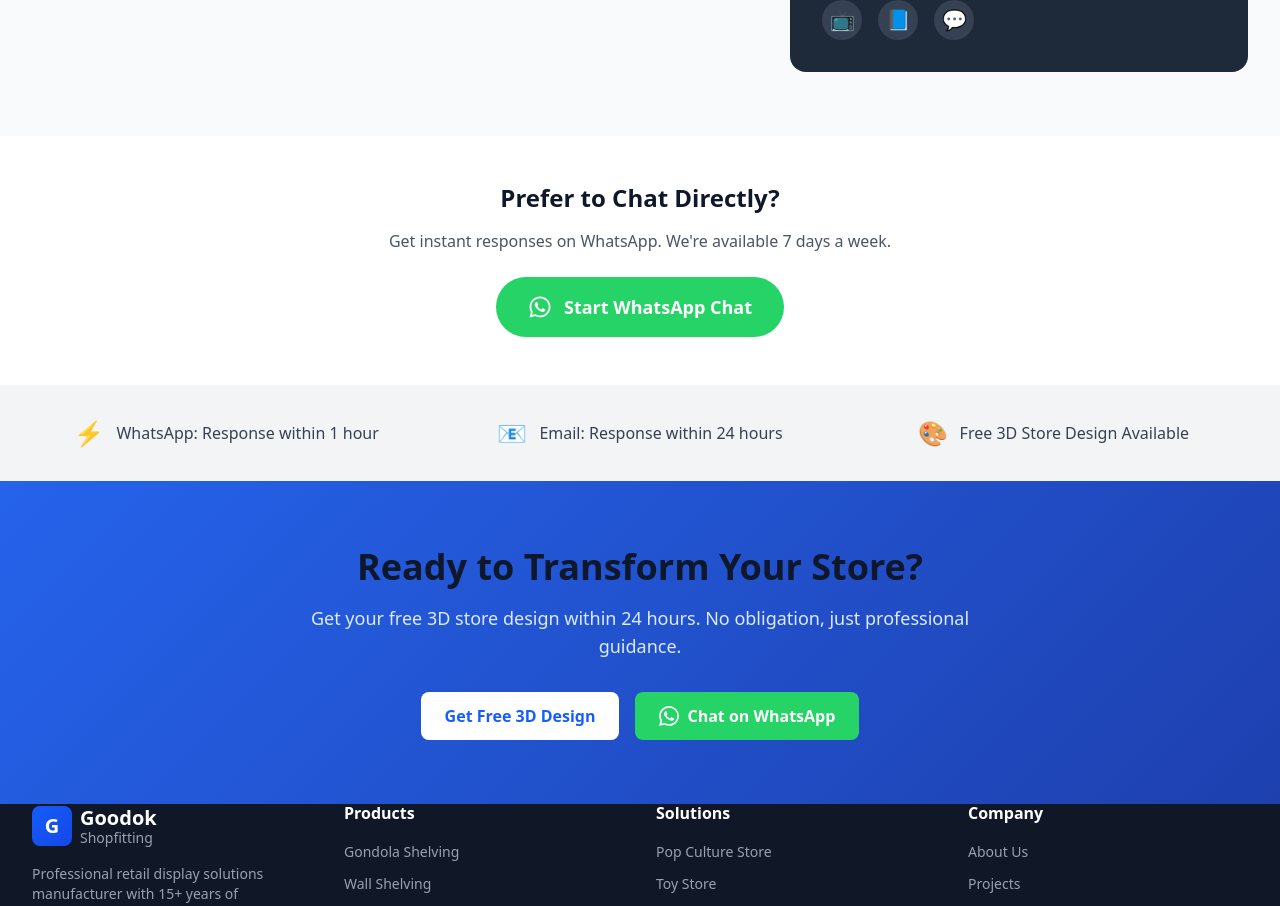
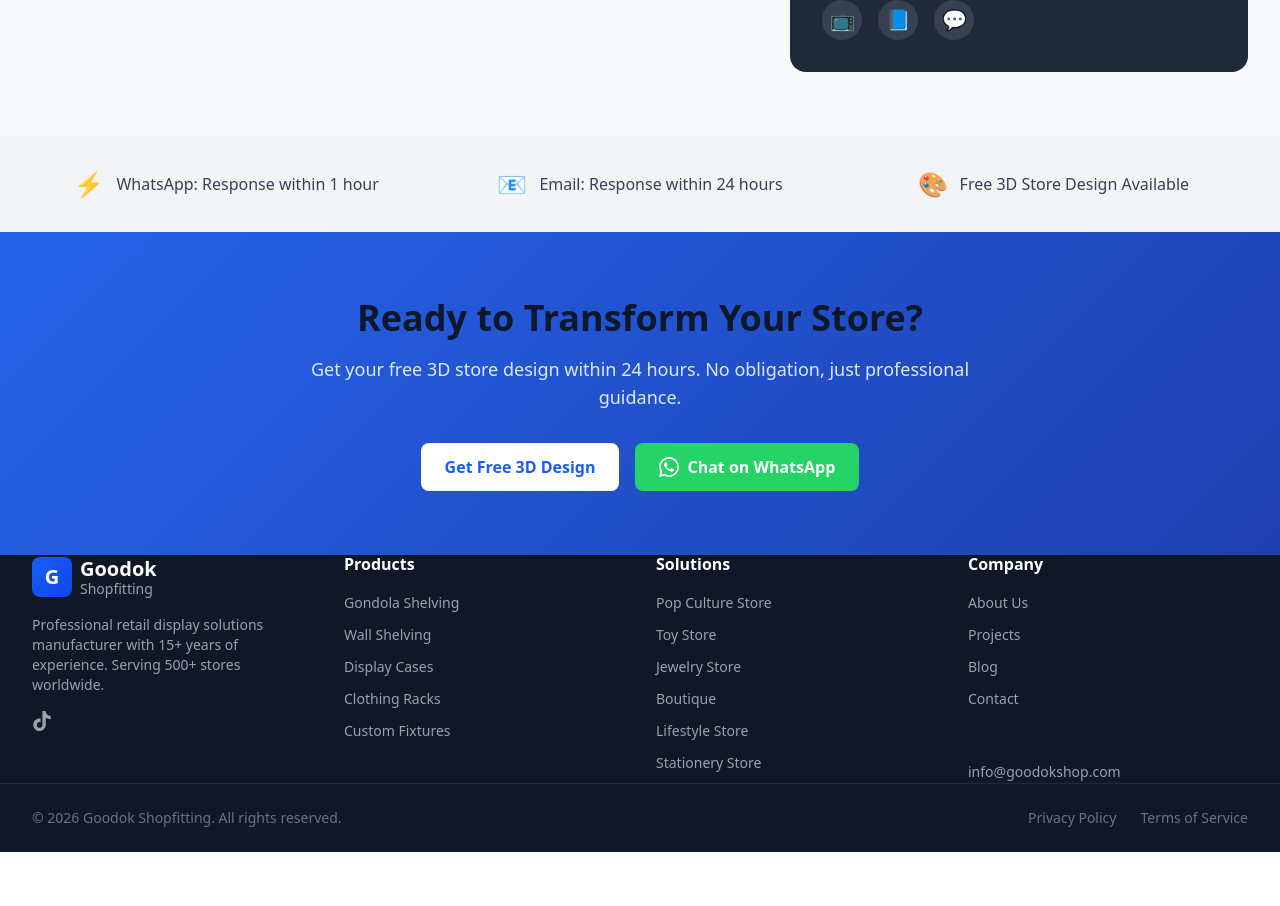
Before and after one commit to Benoy1200/goodok-website, a Next.js app: page /contact in a window 1280 px wide. Shown: the part 1020-1926 px from the top of the page. After the commit the page ends 1872 px from the top, so only its background shows below. Built offline with nearby package versions, Linux system fonts and the light colour scheme.

Commit message:
refactor: simplify pages by removing redundant WhatsApp buttons

```diff
--- a/app/contact/page.tsx
+++ b/app/contact/page.tsx
@@ -209,33 +209,6 @@ export default function ContactPage() {
                 </div>
             </section>
 
-            {/* WhatsApp CTA Section */}
-            <section className="py-12 bg-white">
-                <div className="container">
-                    <div className="max-w-3xl mx-auto text-center">
-                        <h2 className="text-2xl font-bold mb-4">Prefer to Chat Directly?</h2>
-                        <p className="text-gray-600 mb-6">
-                            Get instant responses on WhatsApp. We&apos;re available 7 days a week.
-                        </p>
-                        <a
-                            href={WHATSAPP_LINK}
-                            target="_blank"
-                            rel="noopener noreferrer"
-                            className="inline-flex items-center gap-3 bg-[#25D366] hover:bg-[#128C7E] text-white font-semibold px-8 py-4 rounded-full transition-colors text-lg"
-                        >
-                            <svg
-                                xmlns="http://www.w3.org/2000/svg"
-                                viewBox="0 0 448 512"
-                                className="w-6 h-6 fill-white"
-                            >
-                                <path d="M380.9 97.1C339 55.1 283.2 32 223.9 32c-122.4 0-222 99.6-222 222 0 39.1 10.2 77.3 29.6 111L0 480l117.7-30.9c32.4 17.7 68.9 27 106.1 27h.1c122.3 0 224.1-99.6 224.1-222 0-59.3-25.2-115-67.1-157zm-157 341.6c-33.2 0-65.7-8.9-94-25.7l-6.7-4-69.8 18.3L72 359.2l-4.4-7c-18.5-29.4-28.2-63.3-28.2-98.2 0-101.7 82.8-184.5 184.6-184.5 49.3 0 95.6 19.2 130.4 54.1 34.8 34.9 56.2 81.2 56.1 130.5 0 101.8-84.9 184.6-186.6 184.6zm101.2-138.2c-5.5-2.8-32.8-16.2-37.9-18-5.1-1.9-8.8-2.8-12.5 2.8-3.7 5.6-14.3 18-17.6 21.8-3.2 3.7-6.5 4.2-12 1.4-32.6-16.3-54-29.1-75.5-66-5.7-9.8 5.7-9.1 16.3-30.3 1.8-3.7.9-6.9-.5-9.7-1.4-2.8-12.5-30.1-17.1-41.2-4.5-10.8-9.1-9.3-12.5-9.5-3.2-.2-6.9-.2-10.6-.2-3.7 0-9.7 1.4-14.8 6.9-5.1 5.6-19.4 19-19.4 46.3 0 27.3 19.9 53.7 22.6 57.4 2.8 3.7 39.1 59.7 94.8 83.8 35.2 15.2 49 16.5 66.6 13.9 10.7-1.6 32.8-13.4 37.4-26.4 4.6-13 4.6-24.1 3.2-26.4-1.3-2.5-5-3.9-10.5-6.6z" />
-                            </svg>
-                            Start WhatsApp Chat
-                        </a>
-                    </div>
-                </div>
-            </section>
-
             {/* Quick Info Strip */}
             <section className="py-8 bg-gray-100">
                 <div className="container">
--- a/app/page.tsx
+++ b/app/page.tsx
@@ -126,17 +126,6 @@ export default function Home() {
               >
                 Get Free 3D Design
               </Link>
-              <a
-                href="https://api.whatsapp.com/send?phone=8613822102050&text=Hi%20I%20need%20a%203D%20store%20design"
-                target="_blank"
-                rel="noopener noreferrer"
-                className="btn btn-whatsapp text-lg px-8 py-4 gap-2"
-              >
-                <svg className="w-6 h-6" fill="currentColor" viewBox="0 0 24 24">
-                  <path d="M17.472 14.382c-.297-.149-1.758-.867-2.03-.967-.273-.099-.471-.148-.67.15-.197.297-.767.966-.94 1.164-.173.199-.347.223-.644.075-.297-.15-1.255-.463-2.39-1.475-.883-.788-1.48-1.761-1.653-2.059-.173-.297-.018-.458.13-.606.134-.133.298-.347.446-.52.149-.174.198-.298.298-.497.099-.198.05-.371-.025-.52-.075-.149-.669-1.612-.916-2.207-.242-.579-.487-.5-.669-.51-.173-.008-.371-.01-.57-.01-.198 0-.52.074-.792.372-.272.297-1.04 1.016-1.04 2.479 0 1.462 1.065 2.875 1.213 3.074.149.198 2.096 3.2 5.077 4.487.709.306 1.262.489 1.694.625.712.227 1.36.195 1.871.118.571-.085 1.758-.719 2.006-1.413.248-.694.248-1.289.173-1.413-.074-.124-.272-.198-.57-.347m-5.421 7.403h-.004a9.87 9.87 0 01-5.031-1.378l-.361-.214-3.741.982.998-3.648-.235-.374a9.86 9.86 0 01-1.51-5.26c.001-5.45 4.436-9.884 9.888-9.884 2.64 0 5.122 1.03 6.988 2.898a9.825 9.825 0 012.893 6.994c-.003 5.45-4.437 9.884-9.885 9.884m8.413-18.297A11.815 11.815 0 0012.05 0C5.495 0 .16 5.335.157 11.892c0 2.096.547 4.142 1.588 5.945L.057 24l6.305-1.654a11.882 11.882 0 005.683 1.448h.005c6.554 0 11.89-5.335 11.893-11.893a11.821 11.821 0 00-3.48-8.413z" />
-                </svg>
-                Chat Now
-              </a>
             </div>
 
             {/* Stats */}
```
